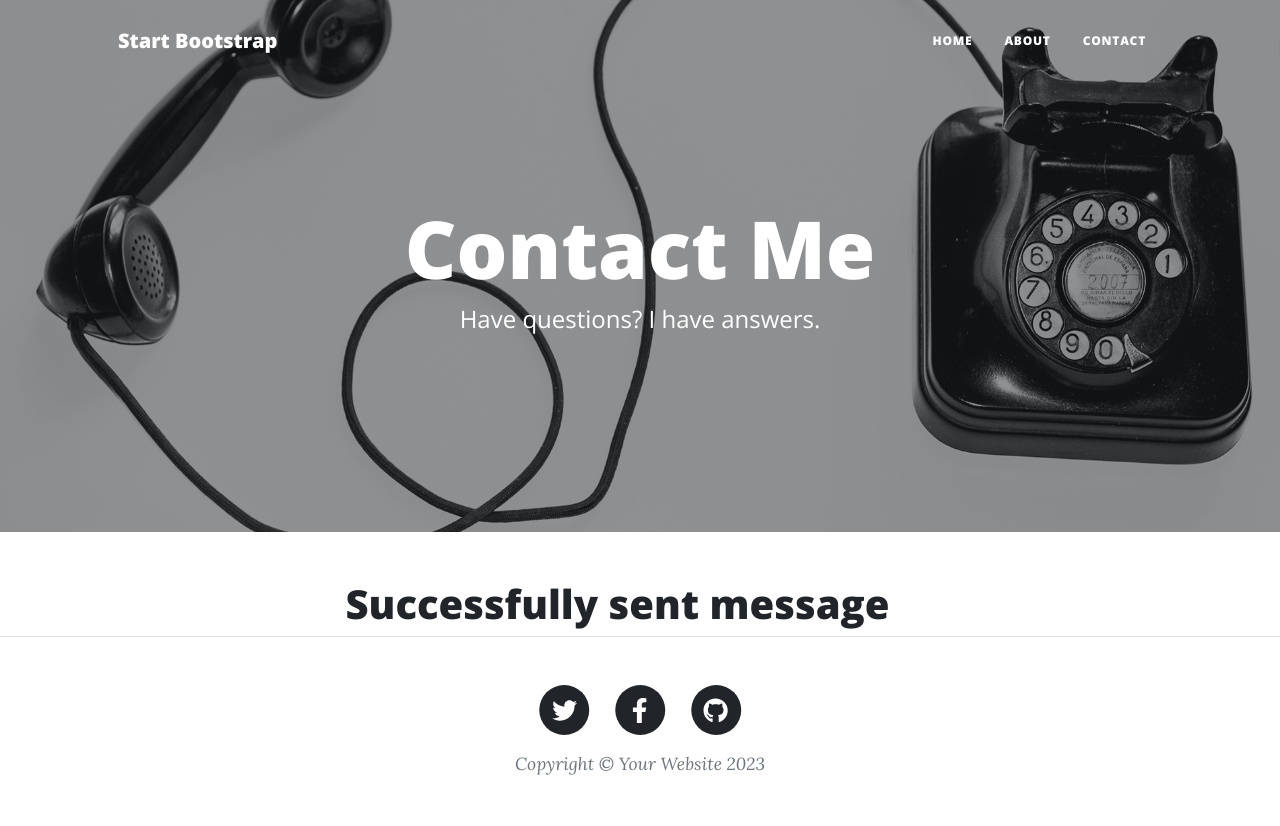
After one commit to David-projects/Bootstrap-blog, a Flask app: template templates/form-entry.html in a window 1280 px wide. The commit adds this page. Run offline with Flask 3, Linux system fonts and the light colour scheme; the template is opened without the code that fills it, so the values that code supplies are empty; some libraries are stand-ins or nearby versions.

Commit message:
Contract form added

```diff
--- a/main.py
+++ b/main.py
@@ -1,9 +1,13 @@
-from flask import Flask, render_template
+from flask import Flask, render_template, request
 import requests
+import smtplib
 
 app = Flask(__name__)
 
 POSTSURL = "https://api.npoint.io/f8f8e14db69b0d3f7e34"
+EMAIL = ""
+PASSWORD = ""
+TOEMAIL = ""
 
 response = requests.get(POSTSURL)
 posts = response.json()
@@ -17,8 +21,22 @@ def about():
     return render_template("about.html")
 
 
-@app.route('/contact')
+@app.route('/contact', methods=['POST', 'GET'])
 def contact():
+    if request.method == 'POST':
+        name = request.form['name']
+        email = request.form['email']
+        phone = request.form['phone']
+        message = request.form['message']
+        with smtplib.SMTP("smtp.gmail.com") as connection:
+            connection.starttls()
+            connection.login(user=EMAIL, password=PASSWORD)
+            connection.sendmail(
+                from_addr=EMAIL,
+                to_addrs=TOEMAIL,
+                msg=f"Subject:Form message\n\n{name}\n\n{email}\n\n{phone}\n\n{message}"
+            )
+        return render_template("form-entry.html")
     return render_template("contact.html")
 
 @app.route('/post/<postId>')
--- /dev/null
+++ b/templates/form-entry.html
@@ -0,0 +1,22 @@
+{% include "header.html" %}
+          <header class="masthead" style="background-image: url('static/assets/img/contact-bg.jpg')">
+            <div class="container position-relative px-4 px-lg-5">
+                <div class="row gx-4 gx-lg-5 justify-content-center">
+                    <div class="col-md-10 col-lg-8 col-xl-7">
+                        <div class="page-heading">
+                            <h1>Contact Me</h1>
+                            <span class="subheading">Have questions? I have answers.</span>
+                        </div>
+                    </div>
+                </div>
+            </div>
+        </header>
+        <div class="container px-4 px-lg-5">
+            <div class="row gx-4 gx-lg-5 justify-content-center">
+                <div class="col-md-10 col-lg-8 col-xl-7">
+                    <h1>Successfully sent message</h1>
+                </div>
+            </div>
+        </div>
+
+ {% include "footer.html" %}
```
Also changed, not shown: templates/contact.html (+6 -6 lines).
